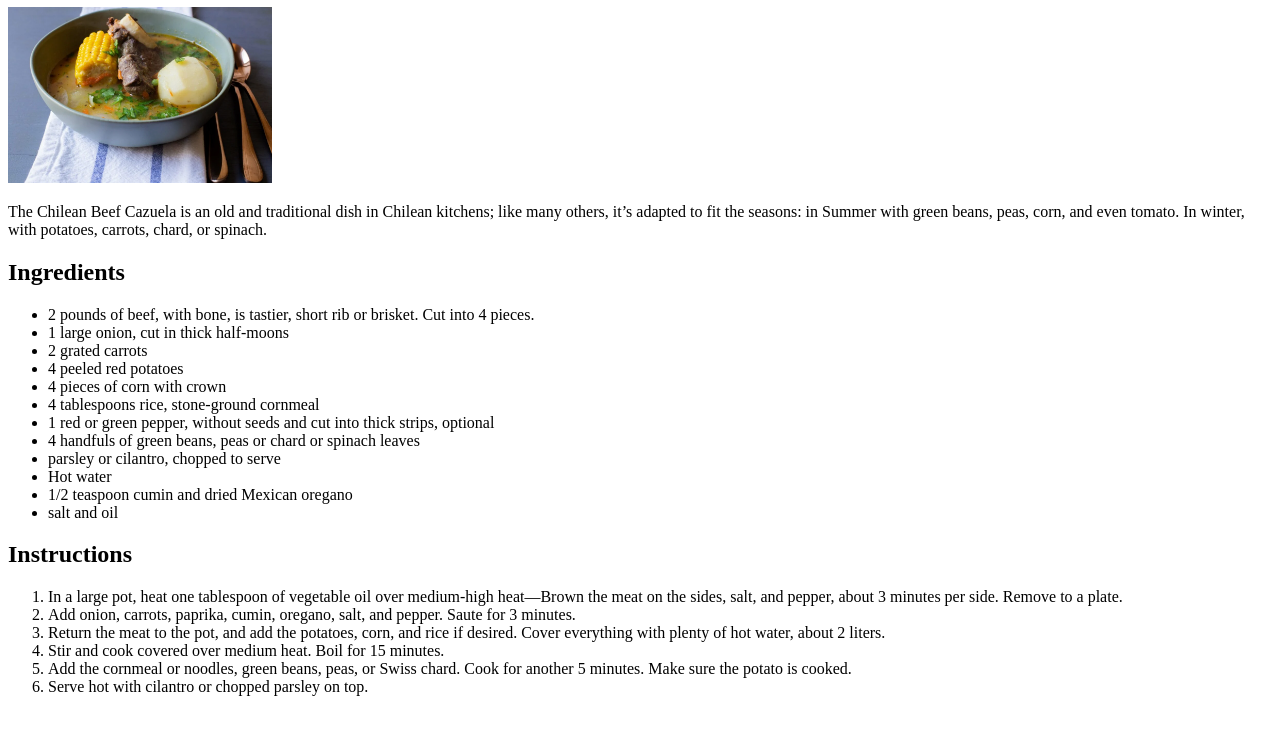
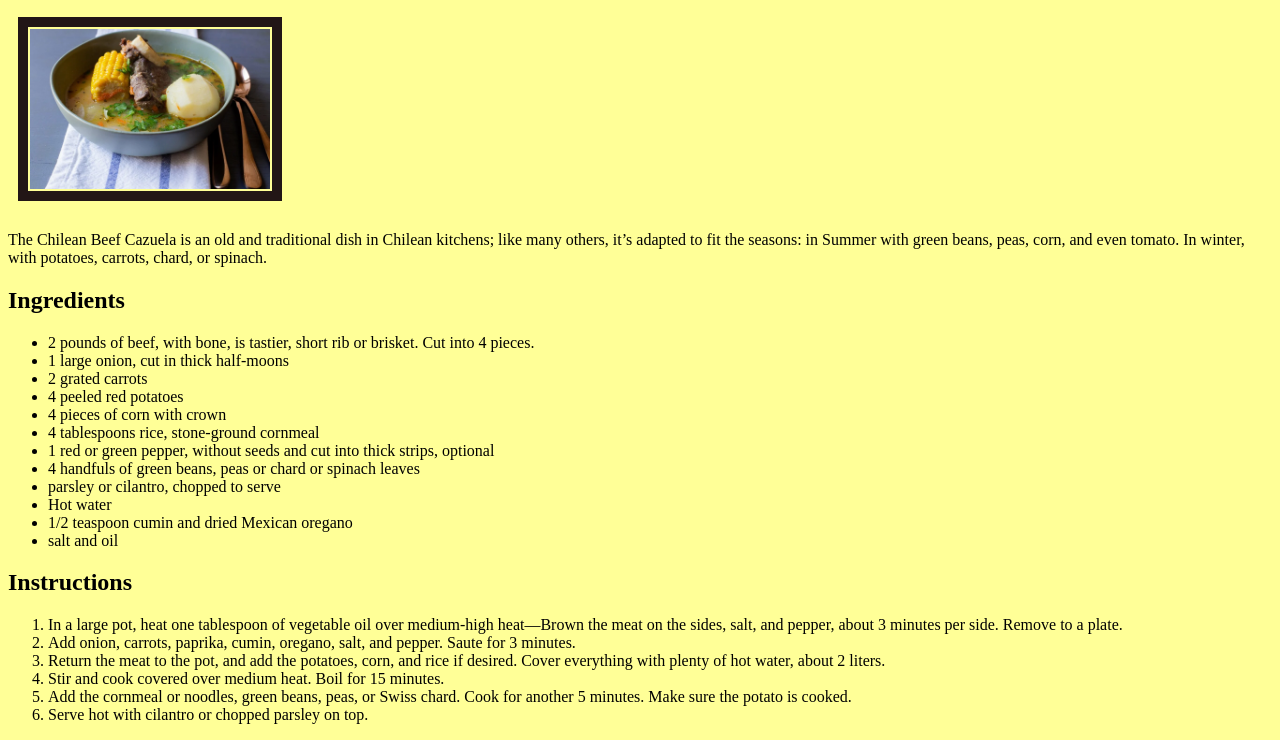
Before and after one commit to silvercrow31/odin-recipes, a plain HTML site: page recipes/cazuela.html in a window 1280 px wide. Shown: the part 73-813 px from the top of the page. Drawn offline with Linux system fonts and the light colour scheme.

Commit message:
Add style to recipes

```diff
--- a/recipes/cazuela.html
+++ b/recipes/cazuela.html
@@ -1,6 +1,7 @@
 <!DOCTYPE html>
 <html lang="en">
 <head>
+    <link rel="stylesheet" href="styles.css">
     <meta charset="UTF-8">
     <meta name="viewport" content="width=device-width, initial-scale=1.0">
     <title>Cazuela</title>
--- /dev/null
+++ b/recipes/styles.css
@@ -0,0 +1,10 @@
+
+* {
+    box-sizing: border-box;
+    background-color: rgb(255, 255, 151);
+}
+img {
+    border: 10px solid rgb(34, 22, 22);
+    padding: 2px;
+    margin: 10px;
+}
```
